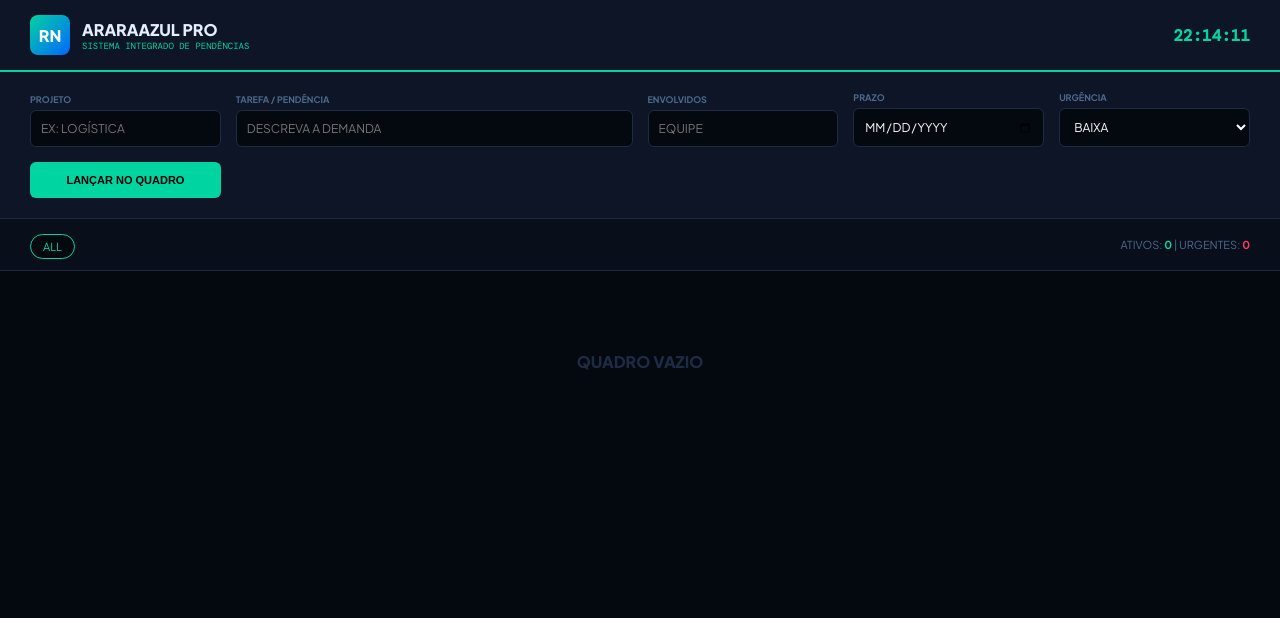
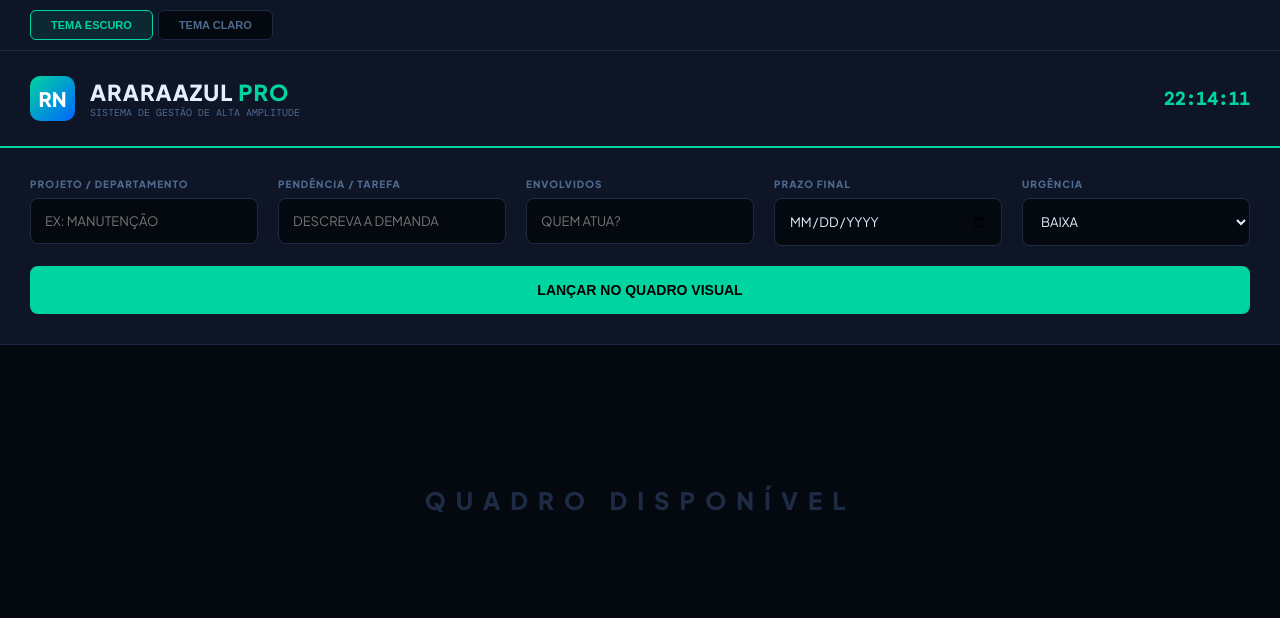
Before and after one commit to bernarfpe-source/sistemacontrolearefas, a plain HTML site: page index.html in a window 1280 px wide. Drawn offline with nearby package versions, Linux system fonts and the light colour scheme.

Commit message:
Update index.html

```diff
--- a/index.html
+++ b/index.html
@@ -3,7 +3,7 @@
 <head>
     <meta charset="UTF-8">
     <meta name="viewport" content="width=device-width, initial-scale=1.0">
-    <title>ARARAAZUL PRO - GESTÃO INTEGRADA</title>
+    <title>ARARAAZUL PRO - GESTÃO DE ALTA AMPLITUDE</title>
     <link href="https://fonts.googleapis.com/css2?family=Plus+Jakarta+Sans:wght@400;600;700;800&family=DM+Mono:wght@400;500&display=swap" rel="stylesheet">
     <style>
         :root {
@@ -11,260 +11,301 @@
             --secondary: #0066FF;
             --danger: #FF3B5C;
             --warning: #FFB800;
-            --bg-dark: #04080F;
-            --surface-dark: #0D1526;
-            --border-dark: #1E2B45;
-            --text-main: #E4EEFF;
+        }
+
+        /* TEMA ESCURO */
+        body.dark {
+            --bg: #04080F;
+            --surface: #0D1526;
+            --border: #1E2B45;
+            --card: #131C31;
+            --text: #E4EEFF;
             --text-muted: #4F6A8F;
-            --card-bg: #131C31;
+            --input-bg: #04080F;
+        }
+
+        /* TEMA CLARO */
+        body.light {
+            --bg: #F0F4F8;
+            --surface: #FFFFFF;
+            --border: #D1D9E6;
+            --card: #FFFFFF;
+            --text: #1A202C;
+            --text-muted: #718096;
+            --input-bg: #F8FAFC;
         }
 
         * { box-sizing: border-box; margin: 0; padding: 0; }
         body {
             font-family: 'Plus Jakarta Sans', sans-serif;
-            background: var(--bg-dark);
-            color: var(--text-main);
+            background: var(--bg);
+            color: var(--text);
+            transition: all 0.3s ease;
             min-height: 100vh;
-            display: flex;
-            flex-direction: column;
         }
 
-        /* HEADER */
+        /* BARRA DE ABAS DE TEMA */
+        .theme-tabs {
+            display: flex;
+            background: var(--surface);
+            padding: 10px 30px;
+            gap: 5px;
+            border-bottom: 1px solid var(--border);
+        }
+
+        .t-btn {
+            padding: 8px 20px;
+            border: 1px solid var(--border);
+            background: var(--bg);
+            color: var(--text-muted);
+            cursor: pointer;
+            font-size: 11px;
+            font-weight: 800;
+            border-radius: 6px;
+            text-transform: uppercase;
+        }
+
+        .t-btn.active {
+            border-color: var(--primary);
+            color: var(--primary);
+            background: rgba(0, 212, 160, 0.1);
+        }
+
+        /* HEADER PROFISSIONAL */
         header {
-            background: var(--surface-dark);
-            border-bottom: 2px solid var(--primary);
-            padding: 15px 30px;
+            padding: 25px 30px;
+            background: var(--surface);
             display: flex;
             justify-content: space-between;
             align-items: center;
-            position: sticky; top: 0; z-index: 100;
+            border-bottom: 2px solid var(--primary);
         }
 
-        .logo-group { display: flex; align-items: center; gap: 12px; }
-        .logo-square {
-            width: 40px; height: 40px;
-            background: linear-gradient(135deg, var(--primary), var(--secondary));
-            border-radius: 8px;
-            display: flex; align-items: center; justify-content: center;
-            font-weight: 900; color: #fff;
+        .logo-box {
+            display: flex;
+            align-items: center;
+            gap: 15px;
         }
 
-        /* PAINEL DE LANÇAMENTO */
-        .form-section {
-            background: var(--surface-dark);
-            padding: 20px 30px;
-            border-bottom: 1px solid var(--border-dark);
-            display: grid;
-            grid-template-columns: repeat(auto-fit, minmax(180px, 1fr));
-            gap: 15px;
-            align-items: flex-end;
+        .logo-sq {
+            width: 45px; height: 45px;
+            background: linear-gradient(135deg, var(--primary), var(--secondary));
+            border-radius: 10px;
+            display: flex; align-items: center; justify-content: center;
+            color: #fff; font-weight: 900; font-size: 20px;
         }
 
-        .input-group label { display: block; font-size: 9px; color: var(--text-muted); margin-bottom: 5px; font-weight: 700; }
+        /* PAINEL DE CONTROLO AMPLO */
+        .control-panel {
+            background: var(--surface);
+            padding: 30px;
+            display: grid;
+            grid-template-columns: repeat(auto-fit, minmax(200px, 1fr));
+            gap: 20px;
+            border-bottom: 1px solid var(--border);
+        }
+
+        .group label {
+            display: block;
+            font-size: 10px;
+            font-weight: 800;
+            color: var(--text-muted);
+            margin-bottom: 8px;
+            letter-spacing: 1px;
+        }
+
         .fi {
-            width: 100%; padding: 10px; background: var(--bg-dark);
-            border: 1px solid var(--border-dark); border-radius: 6px;
-            color: #fff; font-family: inherit; font-size: 12px; outline: none;
+            width: 100%;
+            padding: 14px;
+            background: var(--input-bg);
+            border: 1px solid var(--border);
+            border-radius: 8px;
+            color: var(--text);
+            font-family: inherit;
+            font-size: 13px;
+            outline: none;
             text-transform: uppercase;
         }
 
-        .btn-main {
-            background: var(--primary); color: #000; border: none;
-            padding: 12px; border-radius: 6px; font-weight: 800;
-            cursor: pointer; transition: 0.2s; font-size: 11px;
+        .fi:focus { border-color: var(--primary); }
+
+        .btn-launch {
+            grid-column: 1 / -1;
+            padding: 16px;
+            background: var(--primary);
+            color: #000;
+            border: none;
+            border-radius: 8px;
+            font-weight: 800;
+            font-size: 14px;
+            cursor: pointer;
+            text-transform: uppercase;
+            transition: 0.2s;
+        }
+
+        .btn-launch:hover { background: #fff; transform: translateY(-2px); }
+
+        /* QUADRO DE PENDÊNCIAS (AMPLITUDE) */
+        .board {
+            padding: 40px;
+            display: grid;
+            grid-template-columns: repeat(auto-fill, minmax(380px, 1fr));
+            gap: 30px;
+        }
+
+        .leaf {
+            background: var(--card);
+            border-radius: 15px;
+            padding: 30px;
+            border-left: 6px solid var(--secondary);
+            box-shadow: 0 10px 30px rgba(0,0,0,0.1);
+            transition: 0.3s;
+            display: flex;
+            flex-direction: column;
+            gap: 15px;
+        }
+
+        .leaf:hover { transform: translateY(-5px); }
+        .leaf.high { border-left-color: var(--danger); }
+        .leaf.med { border-left-color: var(--warning); }
+
+        .l-proj { font-size: 11px; font-weight: 900; color: var(--secondary); letter-spacing: 1px; }
+        .l-title { font-size: 18px; font-weight: 800; line-height: 1.4; color: var(--text); }
+
+        .l-row {
+            font-size: 13px; color: var(--text-muted);
+            border-bottom: 1px solid var(--border);
+            padding-bottom: 8px;
+        }
+        .l-row b { color: var(--text); text-transform: uppercase; }
+
+        .btn-done {
+            margin-top: auto;
+            padding: 12px;
+            background: transparent;
+            border: 1px solid var(--border);
+            color: var(--text-muted);
+            border-radius: 6px;
+            font-weight: 800;
+            cursor: pointer;
             text-transform: uppercase;
         }
-        .btn-main:hover { background: #fff; }
 
-        /* FILTROS E SUMÁRIO */
-        .summary-bar {
-            padding: 15px 30px;
-            background: rgba(13, 21, 38, 0.5);
-            display: flex;
-            justify-content: space-between;
-            align-items: center;
-            border-bottom: 1px solid var(--border-dark);
+        .btn-done:hover { border-color: var(--danger); color: var(--danger); }
+
+        /* MENSAGEM VAZIA */
+        .empty {
+            grid-column: 1 / -1;
+            text-align: center;
+            padding: 100px;
+            font-size: 24px;
+            font-weight: 800;
+            color: var(--border);
+            letter-spacing: 10px;
         }
-
-        .filter-pill {
-            background: var(--bg-dark);
-            border: 1px solid var(--border-dark);
-            color: var(--text-muted);
-            padding: 5px 12px;
-            border-radius: 20px;
-            font-size: 11px;
-            cursor: pointer;
-            margin-right: 8px;
-        }
-        .filter-pill.active { border-color: var(--primary); color: var(--primary); }
-
-        /* QUADRO DE CARDS */
-        .board {
-            padding: 30px;
-            display: grid;
-            grid-template-columns: repeat(auto-fill, minmax(320px, 1fr));
-            gap: 20px;
-        }
-
-        .card {
-            background: var(--card-bg);
-            border-radius: 10px;
-            border-left: 4px solid var(--secondary);
-            padding: 20px;
-            display: flex;
-            flex-direction: column;
-            gap: 12px;
-            position: relative;
-        }
-
-        .prio-high { border-left-color: var(--danger); }
-        .prio-med { border-left-color: var(--warning); }
-
-        .card-proj { font-size: 9px; font-weight: 800; color: var(--secondary); letter-spacing: 1px; }
-        .card-title { font-size: 15px; font-weight: 700; line-height: 1.4; }
-        .card-info { font-size: 12px; color: var(--text-muted); }
-        .card-info b { color: var(--text-main); }
-
-        .card-actions {
-            margin-top: 15px;
-            padding-top: 15px;
-            border-top: 1px dashed var(--border-dark);
-            display: flex;
-            gap: 10px;
-        }
-
-        .btn-action {
-            flex: 1; padding: 8px; border-radius: 4px;
-            font-size: 10px; font-weight: 700; cursor: pointer;
-            text-transform: uppercase; border: 1px solid var(--border-dark);
-            background: transparent; color: var(--text-muted);
-        }
-        .btn-action.complete:hover { border-color: var(--primary); color: var(--primary); }
-        .btn-action.delete:hover { border-color: var(--danger); color: var(--danger); }
-
-        @media print { .form-section, .summary-bar, .card-actions { display: none; } }
     </style>
 </head>
-<body>
+<body class="dark">
+
+    <nav class="theme-tabs">
+        <button id="tab-dark" class="t-btn active" onclick="setTheme('dark')">Tema Escuro</button>
+        <button id="tab-light" class="t-btn" onclick="setTheme('light')">Tema Claro</button>
+    </nav>
 
     <header>
-    <div class="logo-group">
-        <div class="logo-square">RN</div>
+        <div class="logo-box">
+            <div class="logo-sq">RN</div>
             <div>
-            <h1 style="font-size: 16px; font-weight: 800;">ARARAAZUL PRO</h1>
-            <p style="font-size: 9px; color: var(--primary); font-family: 'DM Mono';">SISTEMA INTEGRADO DE PENDÊNCIAS</p>
+                <h1 style="font-size: 22px; font-weight: 800; letter-spacing: 1px;">ARARAAZUL <span style="color: var(--primary);">PRO</span></h1>
+                <p style="font-size: 10px; font-family: 'DM Mono'; color: var(--text-muted);">SISTEMA DE GESTÃO DE ALTA AMPLITUDE</p>
             </div>
         </div>
-    <div id="clock" style="font-family: 'DM Mono'; color: var(--primary); font-weight: 700;">00:00:00</div>
+        <div id="clock" style="font-family: 'DM Mono'; font-weight: 700; color: var(--primary); font-size: 18px;">00:00:00</div>
     </header>
 
-<section class="form-section">
-    <div class="input-group">
-        <label>PROJETO</label>
-        <input type="text" id="p-proj" class="fi" placeholder="EX: LOGÍSTICA">
+    <section class="control-panel">
+        <div class="group">
+            <label>PROJETO / DEPARTAMENTO</label>
+            <input type="text" id="in-proj" class="fi" placeholder="EX: MANUTENÇÃO">
         </div>
-    <div class="input-group" style="grid-column: span 2;">
-        <label>TAREFA / PENDÊNCIA</label>
-        <input type="text" id="p-task" class="fi" placeholder="DESCREVA A DEMANDA">
+        <div class="group">
+            <label>PENDÊNCIA / TAREFA</label>
+            <input type="text" id="in-task" class="fi" placeholder="DESCREVA A DEMANDA">
         </div>
-    <div class="input-group">
+        <div class="group">
             <label>ENVOLVIDOS</label>
-        <input type="text" id="p-team" class="fi" placeholder="EQUIPE">
+            <input type="text" id="in-team" class="fi" placeholder="QUEM ATUA?">
         </div>
-    <div class="input-group">
-        <label>PRAZO</label>
-        <input type="date" id="p-date" class="fi">
+        <div class="group">
+            <label>PRAZO FINAL</label>
+            <input type="date" id="in-date" class="fi">
         </div>
-    <div class="input-group">
+        <div class="group">
             <label>URGÊNCIA</label>
-        <select id="p-prio" class="fi">
+            <select id="in-prio" class="fi">
                 <option value="low">BAIXA</option>
                 <option value="med">MÉDIA</option>
-            <option value="high">ALTA</option>
+                <option value="high">ALTA / CRÍTICA</option>
             </select>
         </div>
-    <button class="btn-main" onclick="addItem()">LANÇAR NO QUADRO</button>
+        <button class="btn-launch" onclick="addTask()">LANÇAR NO QUADRO VISUAL</button>
     </section>
-
-<div class="summary-bar">
-    <div id="filters">
-        <span class="filter-pill active" onclick="filterTasks('ALL')">TODOS</span>
-    </div>
-    <div style="font-size: 11px; color: var(--text-muted);">
-        ATIVOS: <b id="count-active" style="color: var(--primary);">0</b> |
-        URGENTES: <b id="count-urg" style="color: var(--danger);">0</b>
-    </div>
-</div>
 
     <main class="board" id="main-board"></main>
 
     <script>
-    let tasks = JSON.parse(localStorage.getItem('ARARAAZUL_DB')) || [];
-    let currentFilter = 'ALL';
+        let db = JSON.parse(localStorage.getItem('ARARAAZUL_V7_FINAL')) || [];
 
-    function addItem() {
-        const proj = document.getElementById('p-proj').value.toUpperCase();
-        const task = document.getElementById('p-task').value.toUpperCase();
-        const team = document.getElementById('p-team').value.toUpperCase();
-        const date = document.getElementById('p-date').value;
-        const prio = document.getElementById('p-prio').value;
+        function setTheme(mode) {
+            document.body.className = mode;
+            document.querySelectorAll('.t-btn').forEach(b => b.classList.remove('active'));
+            document.getElementById('tab-' + mode).classList.add('active');
+        }
 
-        if(!proj || !task || !date) return alert("PREENCHA OS CAMPOS OBRIGATÓRIOS.");
+        function addTask() {
+            const proj = document.getElementById('in-proj').value.toUpperCase();
+            const task = document.getElementById('in-task').value.toUpperCase();
+            const team = document.getElementById('in-team').value.toUpperCase();
+            const date = document.getElementById('in-date').value;
+            const prio = document.getElementById('in-prio').value;
 
-        tasks.push({ id: Date.now(), proj, task, team, date, prio });
-        localStorage.setItem('ARARAAZUL_DB', JSON.stringify(tasks));
+            if(!proj || !task || !date) return alert("ERRO: PREENCHA OS CAMPOS OBRIGATÓRIOS.");
 
-        // LIMPAR
-        document.getElementById('p-task').value = '';
+            db.push({ id: Date.now(), proj, task, team, date, prio });
+            localStorage.setItem('ARARAAZUL_V7_FINAL', JSON.stringify(db));
+
+            document.getElementById('in-task').value = '';
             render();
         }
 
-    function deleteTask(id) {
-        if(confirm("CONFIRMA A EXCLUSÃO?")) {
-            tasks = tasks.filter(t => t.id !== id);
-            localStorage.setItem('ARARAAZUL_DB', JSON.stringify(tasks));
+        function removeTask(id) {
+            if(confirm("CONFIRMA A CONCLUSÃO DA PENDÊNCIA?")) {
+                db = db.filter(t => t.id !== id);
+                localStorage.setItem('ARARAAZUL_V7_FINAL', JSON.stringify(db));
                 render();
             }
         }
 
-    function filterTasks(proj) {
-        currentFilter = proj;
-        render();
+        function render() {
+            const board = document.getElementById('main-board');
+            board.innerHTML = '';
+
+            if(db.length === 0) {
+                board.innerHTML = '<div class="empty">QUADRO DISPONÍVEL</div>';
+                return;
             }
 
-    function render() {
-        const board = document.getElementById('main-board');
-        const filterContainer = document.getElementById('filters');
-
-        // ATUALIZAR FILTROS DINÂMICOS
-        const projects = ['ALL', ...new Set(tasks.map(t => t.proj))];
-        filterContainer.innerHTML = projects.map(p =>
-            `<span class="filter-pill ${currentFilter === p ? 'active' : ''}" onclick="filterTasks('${p}')">${p}</span>`
-        ).join('');
-
-        // FILTRAR DADOS
-        const filtered = currentFilter === 'ALL' ? tasks : tasks.filter(t => t.proj === currentFilter);
-
-        // CONTADORES
-        document.getElementById('count-active').innerText = tasks.length;
-        document.getElementById('count-urg').innerText = tasks.filter(t => t.prio === 'high').length;
-
-        board.innerHTML = filtered.length ? '' : '<div style="grid-column: 1/-1; text-align: center; padding: 50px; color: var(--border-dark); font-weight: 800;">QUADRO VAZIO</div>';
-
-        filtered.sort((a,b) => new Date(a.date) - new Date(b.date)).forEach(t => {
-            const div = document.createElement('div');
-            div.className = `card prio-${t.prio}`;
-            div.innerHTML = `
-                <span class="card-proj">${t.proj}</span>
-                <div class="card-title">${t.task}</div>
-                <div class="card-info">RESPONSÁVEL: <b>${t.team || 'N/A'}</b></div>
-                <div class="card-info">PRAZO: <b>${t.date.split('-').reverse().join('/')}</b></div>
-                <div class="card-actions">
-                    <button class="btn-action complete" onclick="deleteTask(${t.id})">FINALIZAR</button>
-                    <button class="btn-action delete" onclick="deleteTask(${t.id})">REMOVER</button>
-                </div>
+            db.sort((a,b) => new Date(a.date) - new Date(b.date)).forEach(t => {
+                const leaf = document.createElement('div');
+                leaf.className = `leaf ${t.prio}`;
+                leaf.innerHTML = `
+                    <span class="l-proj">${t.proj}</span>
+                    <h2 class="l-title">${t.task}</h2>
+                    <div class="l-row">EQUIPE: <b>${t.team || 'GERAL'}</b></div>
+                    <div class="l-row">PRAZO: <b>${t.date.split('-').reverse().join('/')}</b></div>
+                    <button class="btn-done" onclick="removeTask(${t.id})">FINALIZAR OPERAÇÃO</button>
                 `;
-            board.appendChild(div);
+                board.appendChild(leaf);
             });
         }
 
@@ -272,7 +313,7 @@
             document.getElementById('clock').innerText = new Date().toLocaleTimeString('pt-BR');
         }, 1000);
 
-    render();
+        window.onload = render;
     </script>
 </body>
 </html>
```
Lines whose indentation alone changed are shown as unchanged.
